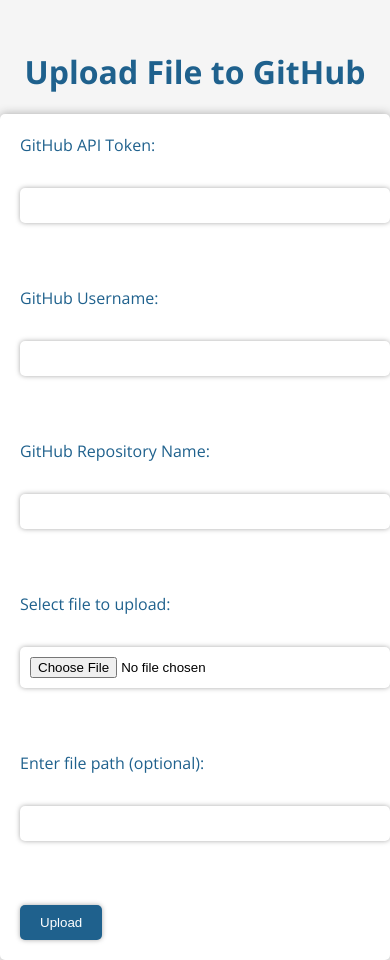
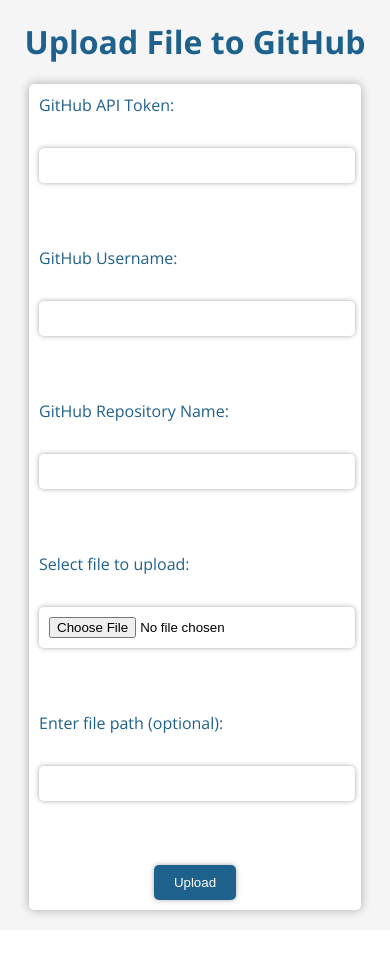
Before and after one commit to Sibuu07/GitHub-raw-file-upload, a Flask app: page / in a window 390 px wide. After the commit the page ends 918 px from the top, so only its background shows below. Run offline with Flask 2, Linux system fonts and the light colour scheme.

Commit message:
Add files via upload

```diff
--- a/static/css/styles.css
+++ b/static/css/styles.css
@@ -1,3 +1,4 @@
+/* Default styles */
 body {
   font-family: 'Open Sans', sans-serif;
   background-color: #F5F5F5;
@@ -11,6 +12,7 @@
   text-align: center;
   margin-top: 50px;
 }
+
 form {
   max-width: 500px;
   margin: 0 auto;
@@ -29,7 +31,7 @@
 input[type="text"],
 input[type="file"] {
   display: block;
-  width: 100%;
+  width: 95%;
   margin-bottom: 20px;
   padding: 10px;
   border-radius: 5px;
@@ -52,3 +54,42 @@
   background-color: #FFFFFF;
   color: #1F618D;
 }
+
+/* Styles for small screens */
+@media (max-width: 768px) {
+  h1 {
+    margin-top: 20px;
+    text-align: center;
+  }
+
+  form {
+    max-width: 80%;
+    margin: 20px auto;
+    padding: 10px;
+    box-shadow: 0px 0px 10px #A9A9A9;
+  }
+
+  input[type="text"],
+  input[type="file"] {
+    width: 95%;
+  }
+
+  input[type="submit"] {
+  background-color: #1F618D;
+  color: #FFFFFF;
+  padding: 10px 20px;
+  border: none;
+  border-radius: 5px;
+  box-shadow: 0px 0px 5px #A9A9A9;
+  cursor: pointer;
+  transition: all 0.3s ease;
+  display: block;
+  margin: 0 auto;
+ /* margin-top: 10px; */
+}
+
+input[type="submit"]:hover {
+  background-color: #FFFFFF;
+  color: #1F618D;
+}
+}
```
